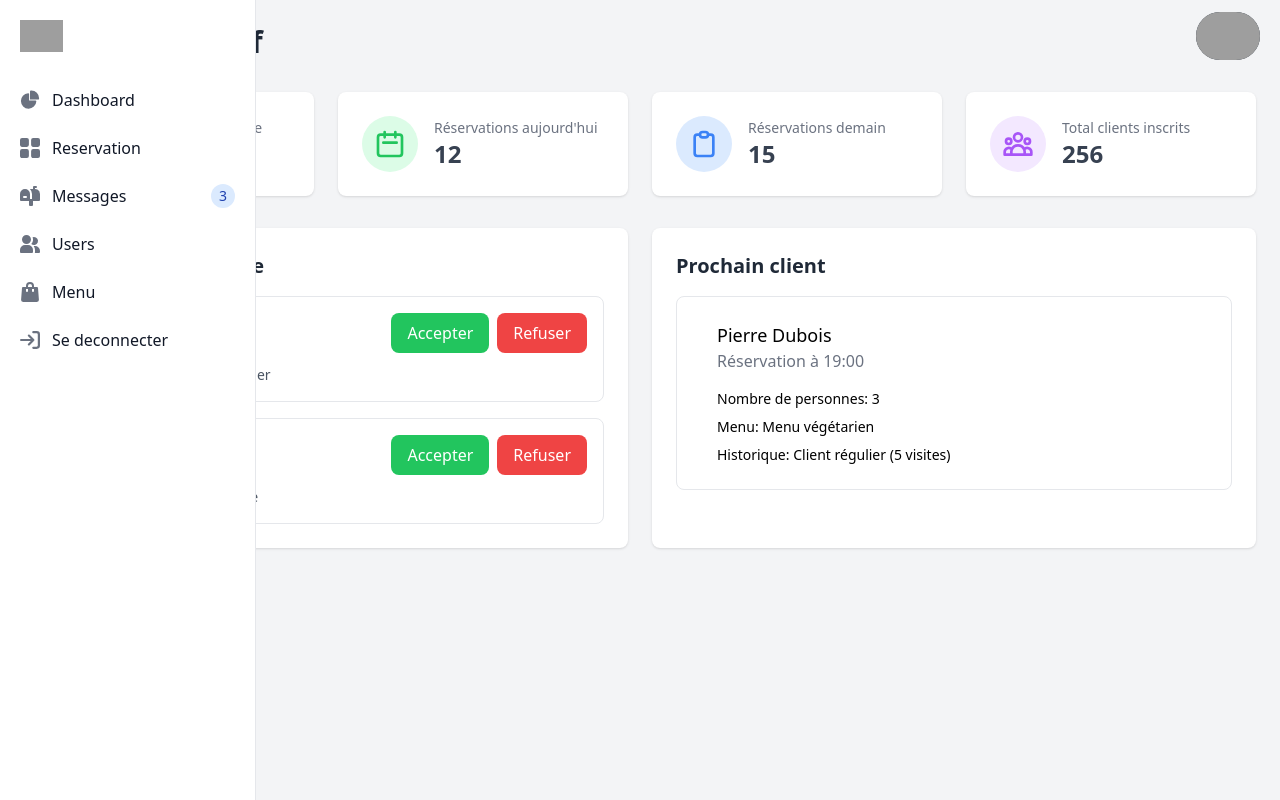
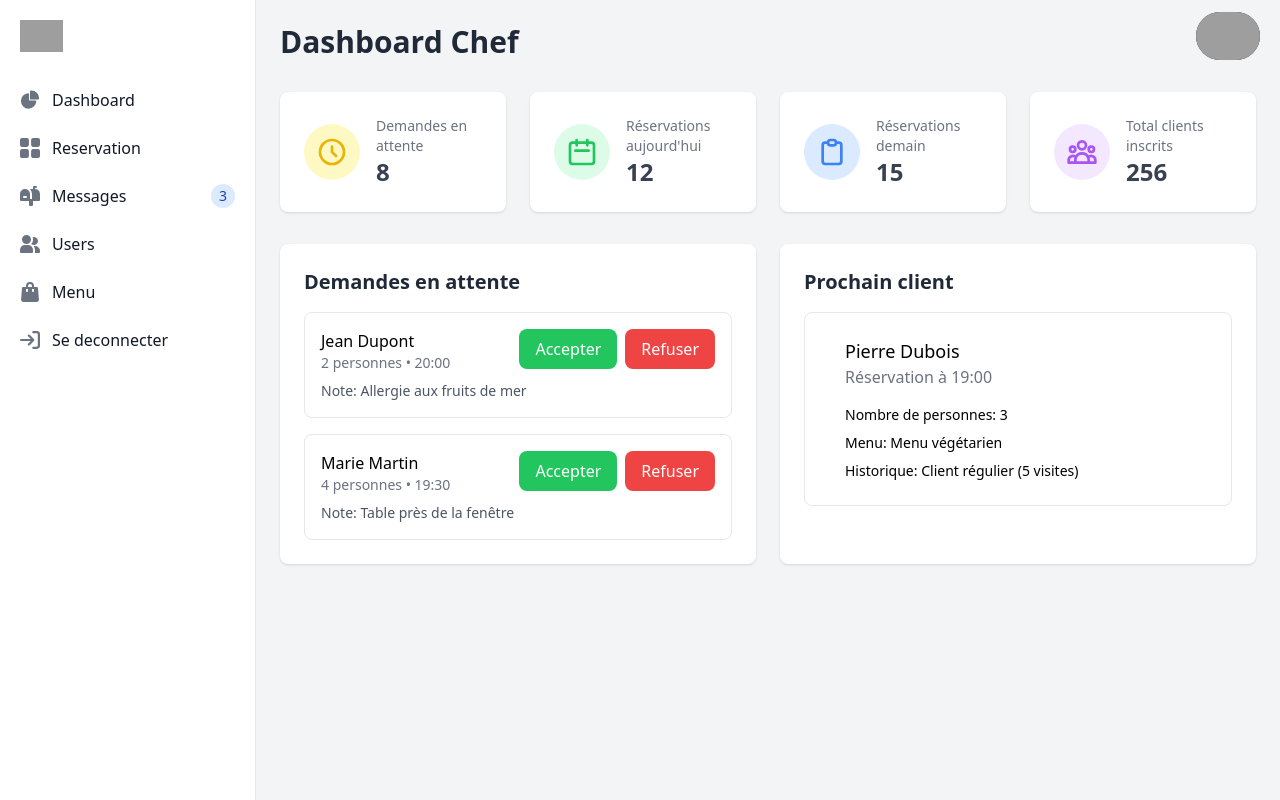
Before and after one commit to houssamlambara/Chef_Cuisinier, a PHP site: page /admin.php in a window 1280 px wide. Run offline with PHP 8.4, Linux system fonts and the light colour scheme; some libraries are stand-ins or nearby versions; grey boxes are pictures that could not be loaded.

Commit message:
dashbord update

```diff
--- a/php/admin.php
+++ b/php/admin.php
@@ -113,12 +113,10 @@
    </div>
 </aside>
 <body class="bg-gray-100">
-    <div class="p-6 max-w-7xl mx-auto">
+    <div class="p-6 max-w-7xl mx-auto ml-64">
         <h1 class="text-3xl font-bold text-gray-800 mb-8">Dashboard Chef</h1>
 
-        <!-- Cartes statistiques -->
         <div class="grid grid-cols-1 md:grid-cols-2 lg:grid-cols-4 gap-6 mb-8">
-            <!-- Demandes en attente -->
             <div class="bg-white rounded-lg shadow p-6">
                 <div class="flex items-center">
                     <div class="p-3 rounded-full bg-yellow-100 text-yellow-500">
@@ -133,7 +131,6 @@
                 </div>
             </div>
 
-            <!-- Réservations aujourd'hui -->
             <div class="bg-white rounded-lg shadow p-6">
                 <div class="flex items-center">
                     <div class="p-3 rounded-full bg-green-100 text-green-500">
@@ -148,7 +145,6 @@
                 </div>
             </div>
 
-            <!-- Réservations demain -->
             <div class="bg-white rounded-lg shadow p-6">
                 <div class="flex items-center">
                     <div class="p-3 rounded-full bg-blue-100 text-blue-500">
@@ -163,7 +159,6 @@
                 </div>
             </div>
 
-            <!-- Total clients -->
             <div class="bg-white rounded-lg shadow p-6">
                 <div class="flex items-center">
                     <div class="p-3 rounded-full bg-purple-100 text-purple-500">
@@ -179,14 +174,11 @@
             </div>
         </div>
 
-        <!-- Section des réservations -->
         <div class="grid grid-cols-1 lg:grid-cols-2 gap-6">
-            <!-- Liste des demandes -->
             <div class="bg-white rounded-lg shadow">
                 <div class="p-6">
                     <h2 class="text-xl font-semibold text-gray-800 mb-4">Demandes en attente</h2>
                     <div class="space-y-4">
-                        <!-- Demande 1 -->
                         <div class="border rounded-lg p-4">
                             <div class="flex justify-between items-start mb-2">
                                 <div>
@@ -204,8 +196,6 @@
                             </div>
                             <p class="text-sm text-gray-600">Note: Allergie aux fruits de mer</p>
                         </div>
-
-                        <!-- Demande 2 -->
                         <div class="border rounded-lg p-4">
                             <div class="flex justify-between items-start mb-2">
                                 <div>
@@ -227,7 +217,6 @@
                 </div>
             </div>
 
-            <!-- Prochain client -->
             <div class="bg-white rounded-lg shadow">
                 <div class="p-6">
                     <h2 class="text-xl font-semibold text-gray-800 mb-4">Prochain client</h2>
```
